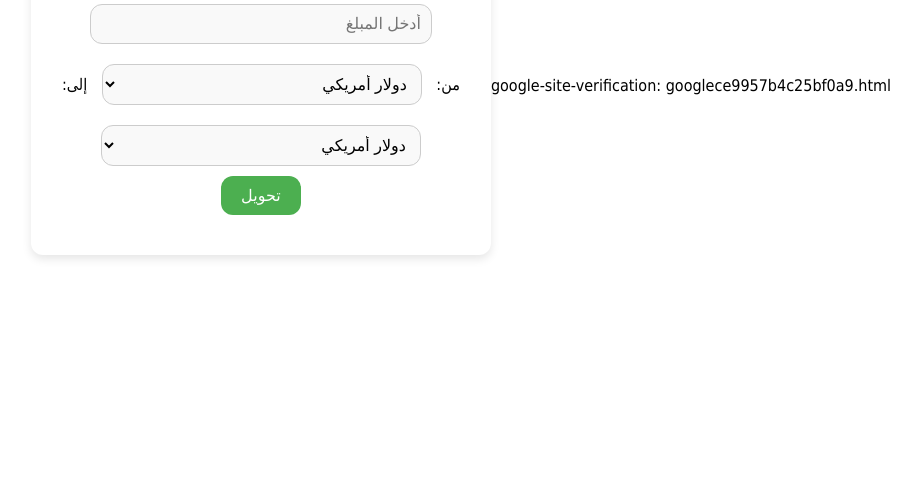
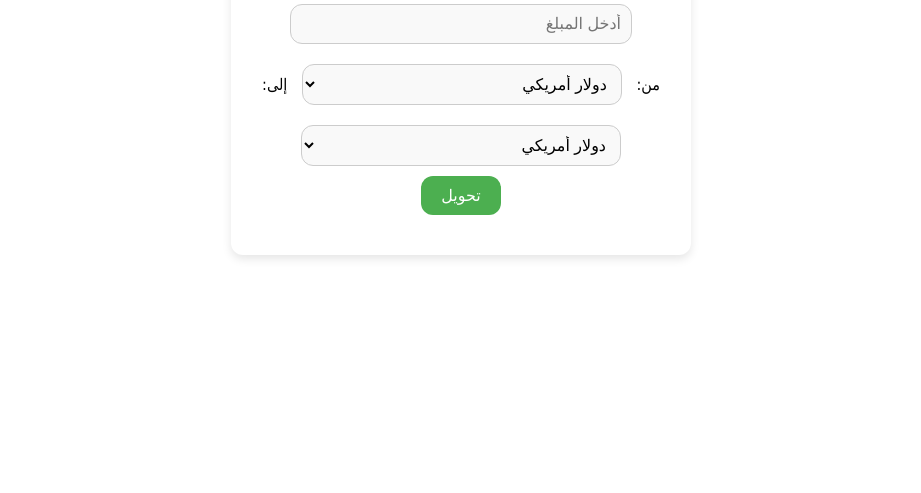
Before and after one commit to saidja01/currency_converter_styled.html, a plain HTML site: page index.html in a window 1280 px wide. Shown: the part 323-816 px from the top of the page, without its empty margins (179-1100 px from the left). Drawn offline with Linux system fonts and the light colour scheme; no server answers.

Commit message:
Update index.html

```diff
--- a/index.html
+++ b/index.html
@@ -2,7 +2,7 @@
 <!DOCTYPE html>
 <html lang="ar" dir="rtl">
 <head>
-  google-site-verification: googlece9957b4c25bf0a9.html
+<meta name="google-site-verification: googlece9957b4c25bf0a9.html
   <meta charset="UTF-8" />
   <meta name="viewport" content="width=device-width, initial-scale=1.0" />
   <title>محول العملات</title>
```
